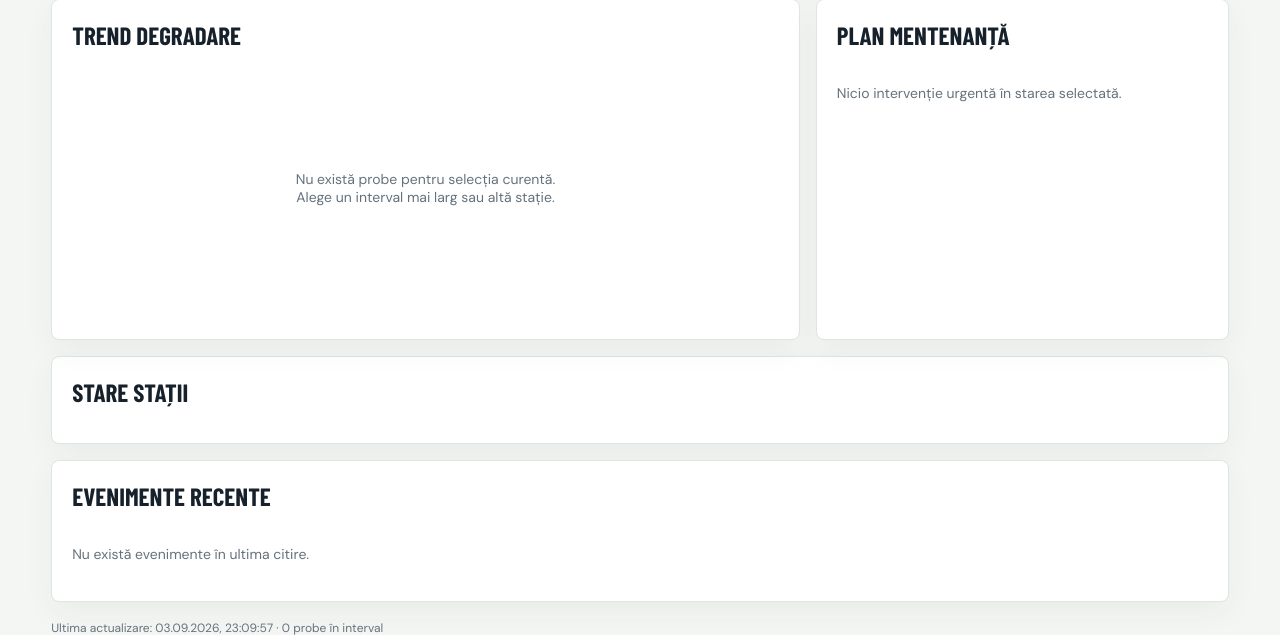
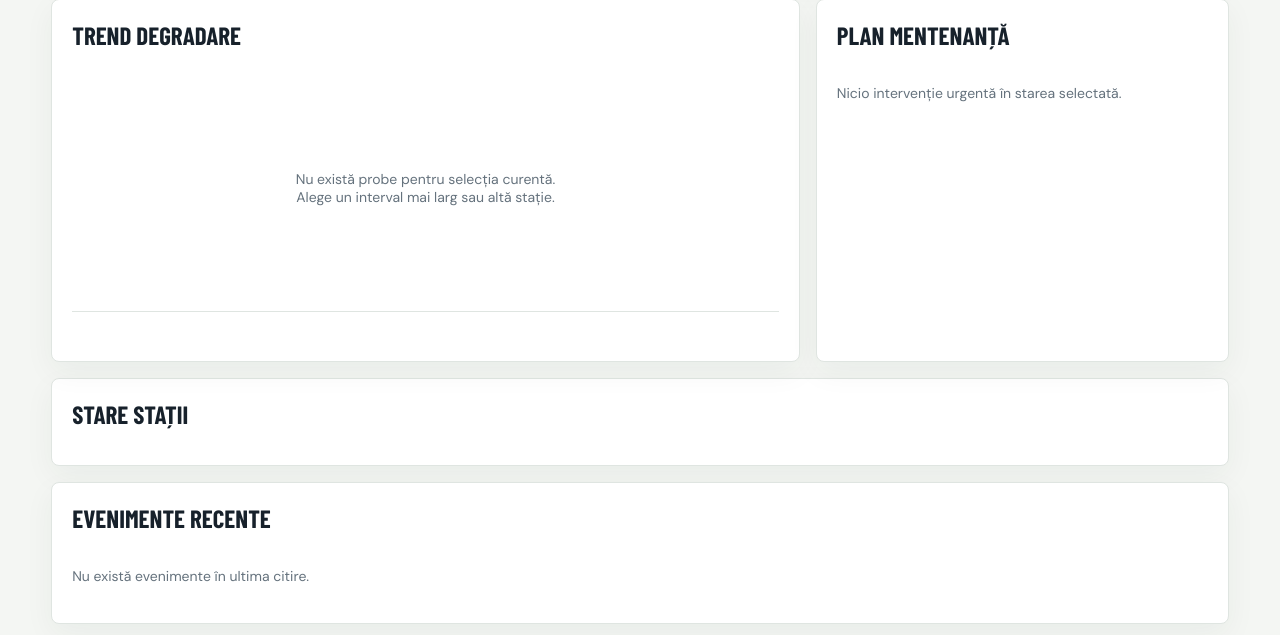
Before and after one commit to razvan-rc/iiot-web-app, a Flask app: page / in a window 1280 px wide. Shown: the part 389-1024 px from the top of the page. Run offline with Flask 3, Linux system fonts and the light colour scheme; data that the repository does not hold is empty.

Commit message:
Fix for label

```diff
--- a/templates/index.html
+++ b/templates/index.html
@@ -15,7 +15,7 @@
     label { display:grid; gap:6px; color:var(--muted); font-size:12px; font-weight:700; text-transform:uppercase; letter-spacing:.06em; } input,select,button { height:40px; border:1px solid #cbd6d0; border-radius:6px; background:white; padding:0 12px; font:inherit; color:var(--ink); } button { background:var(--teal); color:white; border-color:var(--teal); cursor:pointer; font-weight:700; } button:hover { filter:brightness(1.08); }
     .quick { display:flex; gap:6px; align-items:center; margin-right:auto; } .quick button { background:#e7eeea; color:var(--teal); border-color:#d7e1db; } .quick button.active { background:var(--teal); color:#fff; }
     .kpis { display:grid; grid-template-columns:repeat(4,1fr); gap:12px; margin:22px 0; } .kpi,.panel { background:var(--panel); border:1px solid var(--line); border-radius:8px; box-shadow:var(--shadow); } .kpi { padding:18px; } .kpi small,.eyebrow { color:var(--muted); font-size:11px; font-weight:700; text-transform:uppercase; letter-spacing:.08em; } .kpi strong { display:block; font:700 32px 'Barlow Condensed',sans-serif; margin-top:5px; } .ok { color:var(--teal); } .warn { color:var(--amber); } .danger { color:var(--red); }
-    .layout { display:grid; grid-template-columns:minmax(0,1.45fr) minmax(320px,.8fr); gap:16px; } .panel { padding:20px; } .panel h2 { font:700 25px 'Barlow Condensed',sans-serif; text-transform:uppercase; margin-bottom:16px; } .chart-wrap { height:245px; position:relative; } canvas { width:100%; height:100%; } .chart-meta { display:flex; flex-wrap:wrap; gap:10px 16px; color:var(--muted); font-size:12px; margin-top:8px; } .legend-item::before { content:''; display:inline-block; width:18px; height:3px; background:var(--legend); vertical-align:middle; margin-right:5px; } .chart-empty { position:absolute; inset:0; display:grid; place-items:center; color:var(--muted); text-align:center; background:#ffffffcc; } .chart-empty[hidden] { display:none; }
+    .layout { display:grid; grid-template-columns:minmax(0,1.45fr) minmax(320px,.8fr); gap:16px; } .panel { padding:20px; } .panel h2 { font:700 25px 'Barlow Condensed',sans-serif; text-transform:uppercase; margin-bottom:16px; } .trend-panel { display:flex; flex-direction:column; } .chart-wrap { height:245px; position:relative; } canvas { width:100%; height:100%; } .chart-meta { display:flex; flex-wrap:wrap; gap:10px 16px; color:var(--muted); font-size:12px; margin-top:auto; padding-top:12px; border-top:1px solid var(--line); min-height:30px; align-items:center; } .legend-item::before { content:''; display:inline-block; width:18px; height:3px; background:var(--legend); vertical-align:middle; margin-right:5px; } .chart-empty { position:absolute; inset:0; display:grid; place-items:center; color:var(--muted); text-align:center; background:#ffffffcc; } .chart-empty[hidden] { display:none; }
     .stations { display:grid; grid-template-columns:repeat(auto-fit,minmax(260px,1fr)); gap:12px; margin-top:16px; } .station { border:1px solid var(--line); border-left:5px solid var(--teal); border-radius:6px; padding:15px; background:#fff; } .station.high { border-left-color:var(--amber); } .station.critical { border-left-color:var(--red); } .station-top { display:flex; justify-content:space-between; gap:12px; } .station h3 { font:600 21px 'Barlow Condensed',sans-serif; } .badge { border-radius:99px; padding:4px 8px; font-size:11px; font-weight:700; background:#e4f3ed; color:var(--teal); } .badge.warn { background:#fff1d9; color:#9b620e; } .badge.danger { background:#ffe3e0; color:#b83c37; } .meter { height:8px; background:#e7ece9; margin:12px 0; border-radius:5px; overflow:hidden; } .meter i { display:block; height:100%; background:var(--teal); } .high .meter i { background:var(--amber); } .critical .meter i { background:var(--red); } .metrics { display:grid; grid-template-columns:repeat(2,1fr); gap:8px; color:var(--muted); font-size:12px; } .metrics b { display:block; color:var(--ink); font-size:14px; margin-top:2px; }
     .maintenance { display:grid; gap:10px; } .task { display:grid; grid-template-columns:10px 1fr auto; gap:10px; align-items:start; padding-bottom:10px; border-bottom:1px solid var(--line); } .task i { width:10px; height:10px; border-radius:50%; background:var(--teal); margin-top:4px; } .task.warn i { background:var(--amber); } .task.danger i { background:var(--red); } .task strong { display:block; } .task span { color:var(--muted); font-size:12px; } .due { font-size:11px; font-weight:700; color:var(--muted); white-space:nowrap; }
     .events { margin-top:16px; } table { width:100%; border-collapse:collapse; } th,td { text-align:left; padding:10px 8px; border-bottom:1px solid var(--line); } th { color:var(--muted); font-size:11px; text-transform:uppercase; } td { font-size:13px; } .empty { color:var(--muted); padding:18px 0; }
@@ -27,7 +27,7 @@
   <main>
     <section class="toolbar"><div class="quick"><button data-hours="1">1H</button><button data-hours="8">8H</button><button class="active" data-hours="24">24H</button><button data-hours="168">7 ZILE</button></div><label>De la<input id="from" type="datetime-local"></label><label>Până la<input id="to" type="datetime-local"></label><label>Stație<select id="station"><option value="">Toate stațiile</option></select></label><button id="apply">Actualizează</button></section>
     <section class="kpis"><div class="kpi"><small>Stare linie</small><strong id="line-state" class="ok">ONLINE</strong></div><div class="kpi"><small>Producție bună</small><strong id="good">--</strong></div><div class="kpi"><small>Rată calitate</small><strong id="quality">--</strong></div><div class="kpi"><small>Intervenții recomandate</small><strong id="actions" class="warn">--</strong></div></section>
-    <section class="layout"><div class="panel"><h2>Trend degradare</h2><div class="chart-wrap"><canvas id="chart"></canvas><div id="chart-empty" class="chart-empty" hidden>Nu există probe pentru selecția curentă.<br>Alege un interval mai larg sau altă stație.</div></div><div id="legend" class="chart-meta"></div></div><div class="panel"><h2>Plan mentenanță</h2><div id="maintenance" class="maintenance"></div></div></section>
+    <section class="layout"><div class="panel trend-panel"><h2>Trend degradare</h2><div class="chart-wrap"><canvas id="chart"></canvas><div id="chart-empty" class="chart-empty" hidden>Nu există probe pentru selecția curentă.<br>Alege un interval mai larg sau altă stație.</div></div><div id="legend" class="chart-meta"></div></div><div class="panel"><h2>Plan mentenanță</h2><div id="maintenance" class="maintenance"></div></div></section>
     <section class="panel" style="margin-top:16px"><h2>Stare stații</h2><div id="stations" class="stations"></div></section>
     <section class="panel events"><h2>Evenimente recente</h2><div id="events"></div></section>
     <footer id="updated">Se conectează la sistem...</footer>
```
